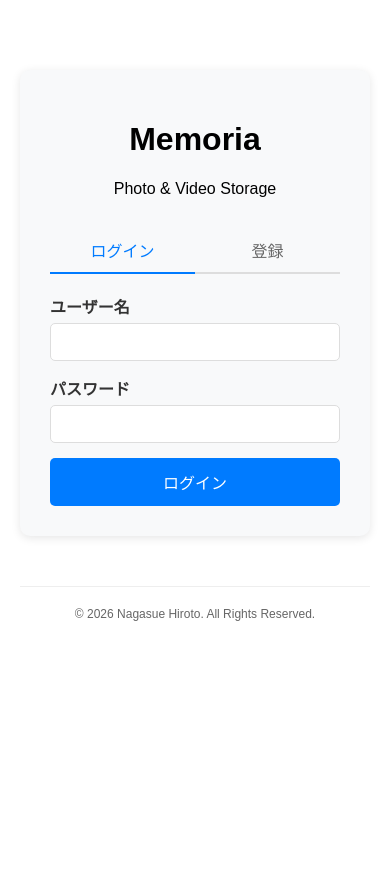
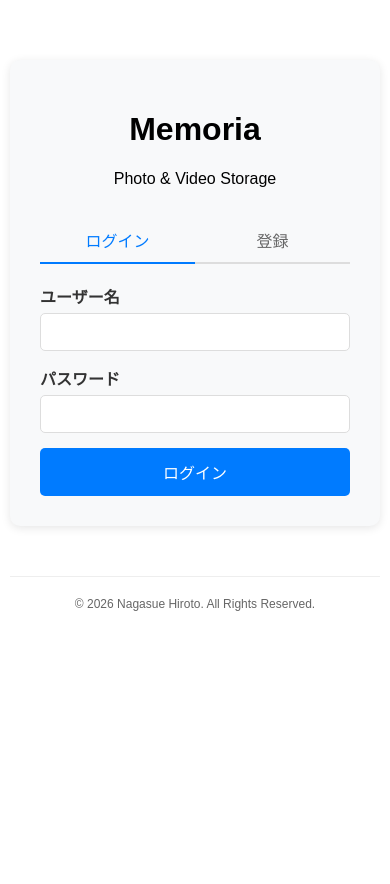
Before and after one commit to Nagaemonn/photo-service, a Python web app: template templates/index.html in a window 390 px wide. After the commit the page ends 611 px from the top, so only its background shows below. Run offline with Jinja, Linux system fonts and the light colour scheme; the template is opened without the code that fills it, so the values that code supplies are empty; some libraries are stand-ins or nearby versions.

Commit message:
Enhance mobile responsiveness in index.html by adjusting body padding and ensuring gallery items do not exceed parent width. This improves layout and usability on smaller screens.

```diff
--- a/templates/index.html
+++ b/templates/index.html
@@ -39,9 +39,17 @@
         }
         /* モバイル用レスポンシブデザイン - デスクトップには影響なし */
         @media (max-width: 767px) {
+            /* bodyのパディングを小さくして、より多くの幅を確保 */
+            body {
+                padding: 10px;
+            }
             .gallery {
                 grid-template-columns: repeat(auto-fill, minmax(100px, 1fr));
                 gap: 10px;
+            }
+            /* Gridアイテムが親の幅を超えないようにする */
+            .gallery-item {
+                min-width: 0;
             }
         }
         .gallery-item {
```
